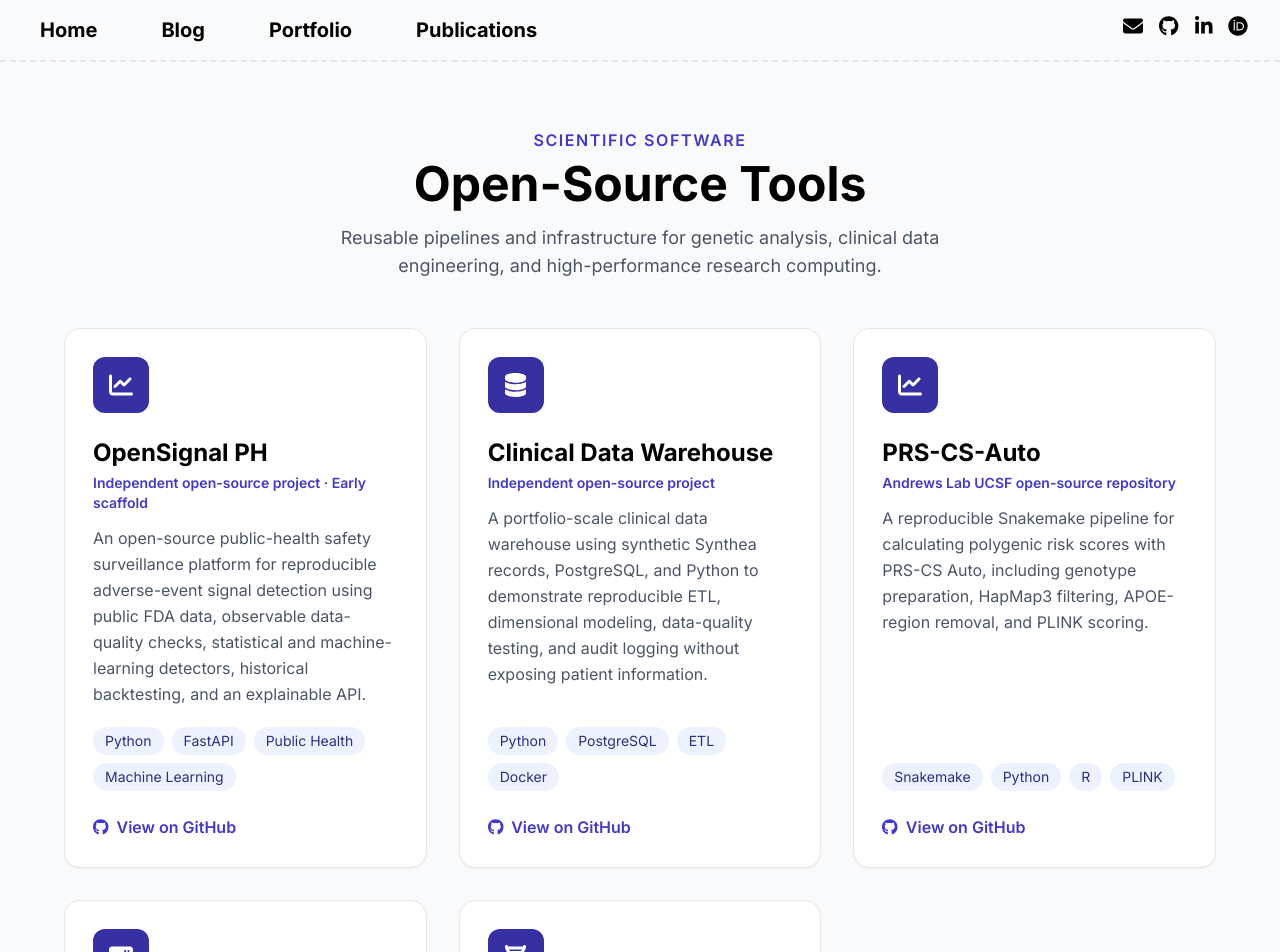
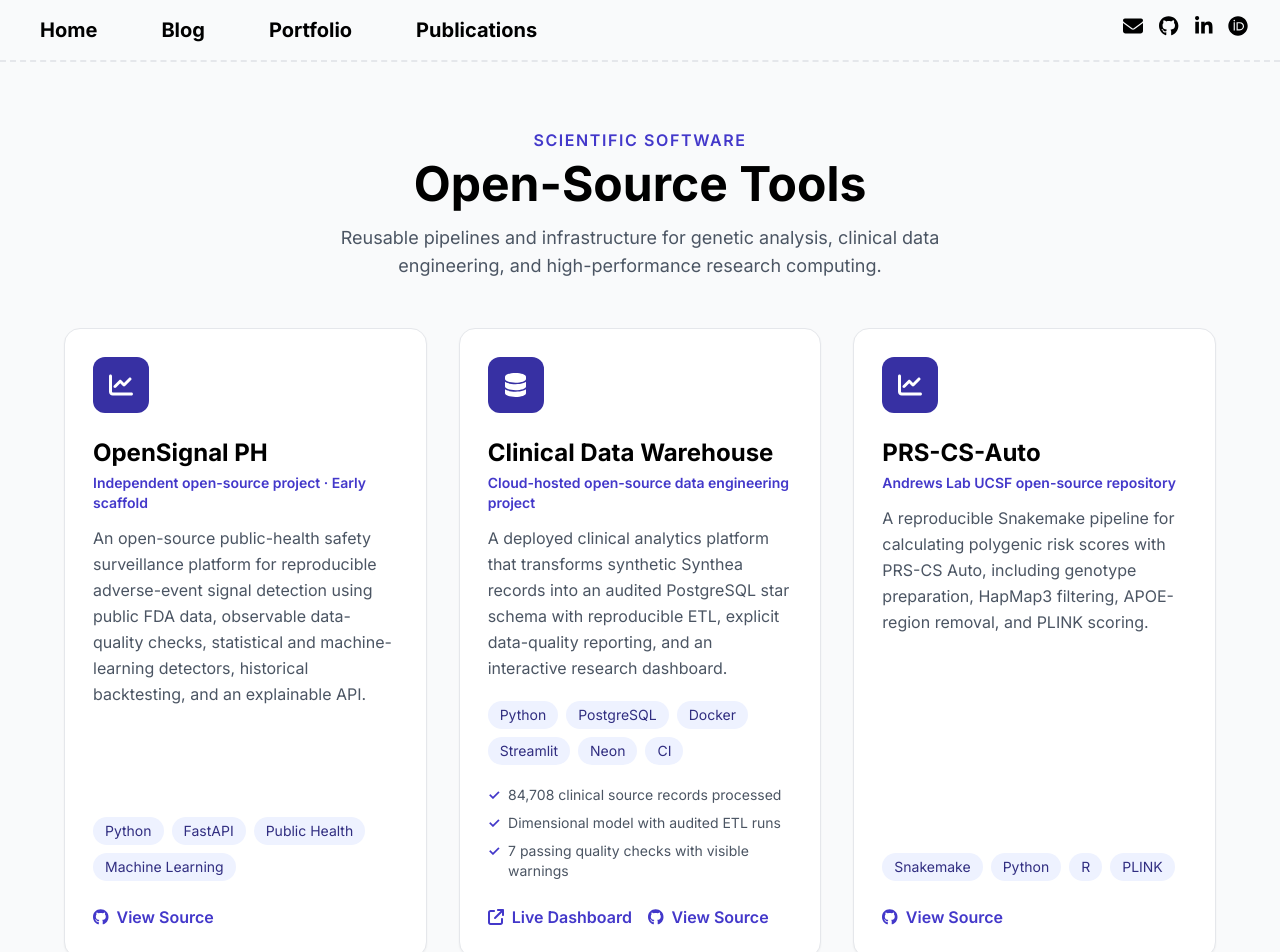
Before and after one commit to codewithrakshya/RakshyaSharma, a React (Create React App) app: page /portfolio in a window 1280 px wide. Shown: the top 952 px of the page. Built offline with nearby package versions, Linux system fonts and the light colour scheme.

Commit message:
Feature clinical warehouse live demo

```diff
--- a/src/components/ProjectCategories.js
+++ b/src/components/ProjectCategories.js
@@ -6,6 +6,7 @@
   faChartLine,
   faDatabase,
   faDna,
+  faArrowUpRightFromSquare,
   faMicroscope,
   faServer,
 } from "@fortawesome/free-solid-svg-icons";
@@ -50,11 +51,17 @@
   {
     name: "Clinical Data Warehouse",
     description:
-      "A portfolio-scale clinical data warehouse using synthetic Synthea records, PostgreSQL, and Python to demonstrate reproducible ETL, dimensional modeling, data-quality testing, and audit logging without exposing patient information.",
+      "A deployed clinical analytics platform that transforms synthetic Synthea records into an audited PostgreSQL star schema with reproducible ETL, explicit data-quality reporting, and an interactive research dashboard.",
     link: "https://github.com/codewithrakshya/clinical-data-warehouse",
-    tech: ["Python", "PostgreSQL", "ETL", "Docker"],
+    demoLink: "https://rakshya-clinical-warehouse.streamlit.app/",
+    tech: ["Python", "PostgreSQL", "Docker", "Streamlit", "Neon", "CI"],
     icon: faDatabase,
-    context: "Independent open-source project",
+    context: "Cloud-hosted open-source data engineering project",
+    highlights: [
+      "84,708 clinical source records processed",
+      "Dimensional model with audited ETL runs",
+      "7 passing quality checks with visible warnings",
+    ],
   },
   {
     name: "PRS-CS-Auto",
@@ -130,15 +137,41 @@
               </span>
             ))}
           </div>
+          {project.highlights && (
+            <ul className="mt-5 space-y-2 text-sm text-gray-600">
+              {project.highlights.map((highlight) => (
+                <li key={highlight} className="flex gap-2">
+                  <span className="font-bold text-indigo-700">✓</span>
+                  <span>{highlight}</span>
+                </li>
+              ))}
+            </ul>
+          )}
+          <div className="flex flex-wrap gap-4 mt-6">
+            {project.demoLink && (
+              <a
+                href={project.demoLink}
+                target="_blank"
+                rel="noopener noreferrer"
+                className="inline-flex items-center font-semibold text-indigo-700 hover:text-indigo-900"
+              >
+                <FontAwesomeIcon
+                  icon={faArrowUpRightFromSquare}
+                  className="mr-2"
+                />
+                Live Dashboard
+              </a>
+            )}
             <a
               href={project.link}
               target="_blank"
               rel="noopener noreferrer"
-            className="inline-flex items-center mt-6 font-semibold text-indigo-700 hover:text-indigo-900"
+              className="inline-flex items-center font-semibold text-indigo-700 hover:text-indigo-900"
             >
               <FontAwesomeIcon icon={faGithub} className="mr-2" />
-            View on GitHub
+              View Source
             </a>
+          </div>
         </motion.article>
       ))}
     </div>
```
Lines whose indentation alone changed are shown as unchanged.
